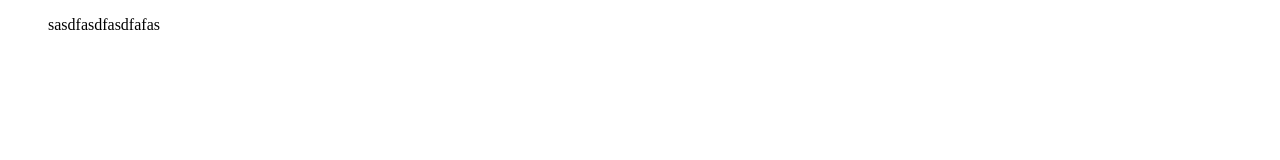
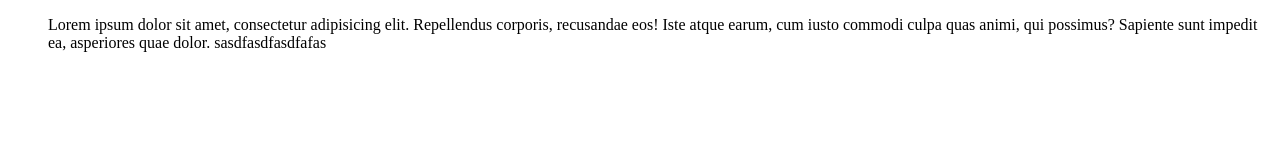
Before and after one commit to DevItUser/site, a plain HTML site: page index.html in a window 1280 px wide. Drawn offline with Linux system fonts and the light colour scheme.

Commit message:
third commit

```diff
--- a/index.html
+++ b/index.html
@@ -1,10 +1,10 @@
 <!DOCTYPE html>
 <html lang="en">
 <head><meta charset="UTF-8">
-	<title>Document2</title>
+	<title>Document3</title>
 </head>
 <body>
-	<ul>
+	<ul>Lorem ipsum dolor sit amet, consectetur adipisicing elit. Repellendus corporis, recusandae eos! Iste atque earum, cum iusto commodi culpa quas animi, qui possimus? Sapiente sunt impedit ea, asperiores quae dolor.
 		sasdfasdfasdfafas
 	</ul>
 </body>
```
